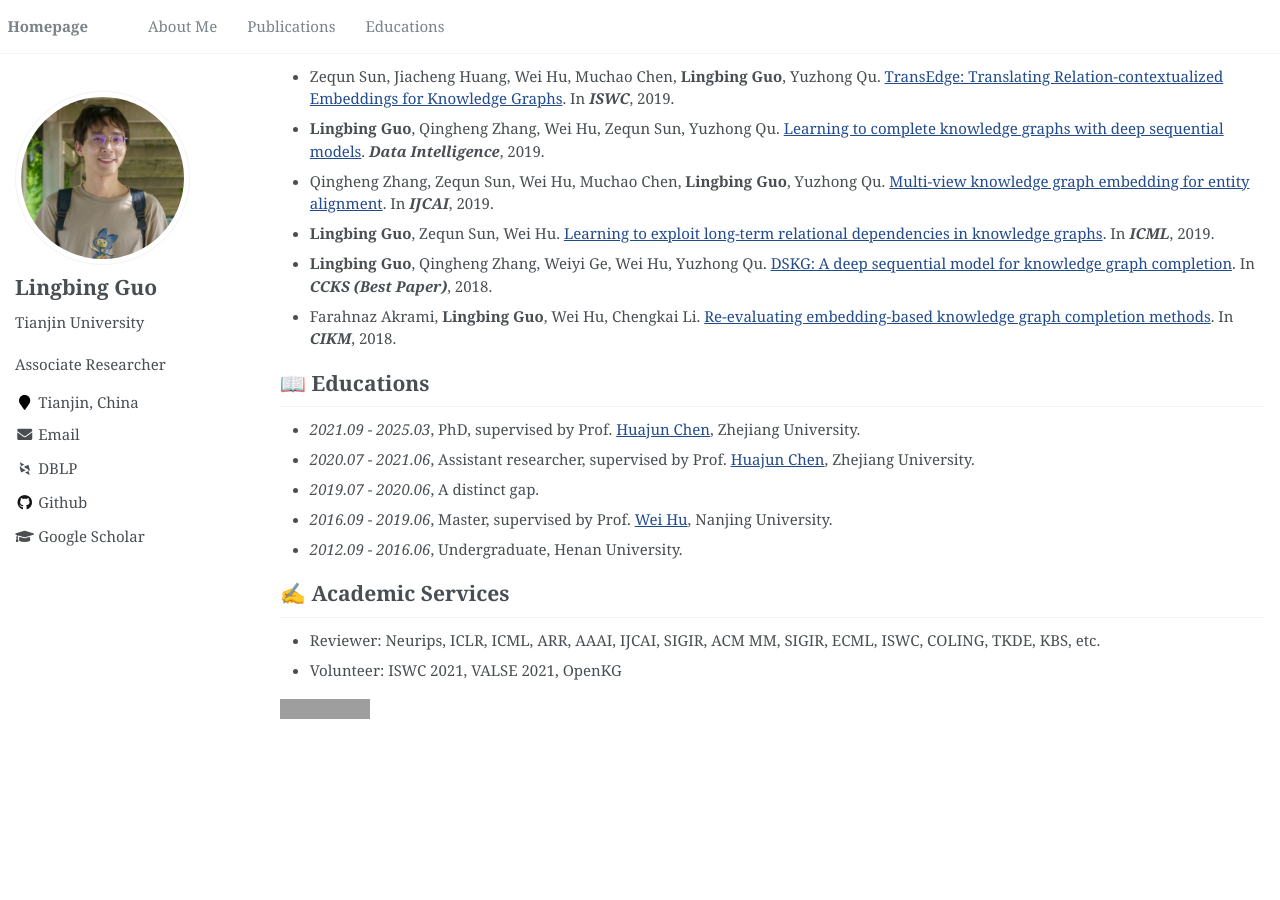
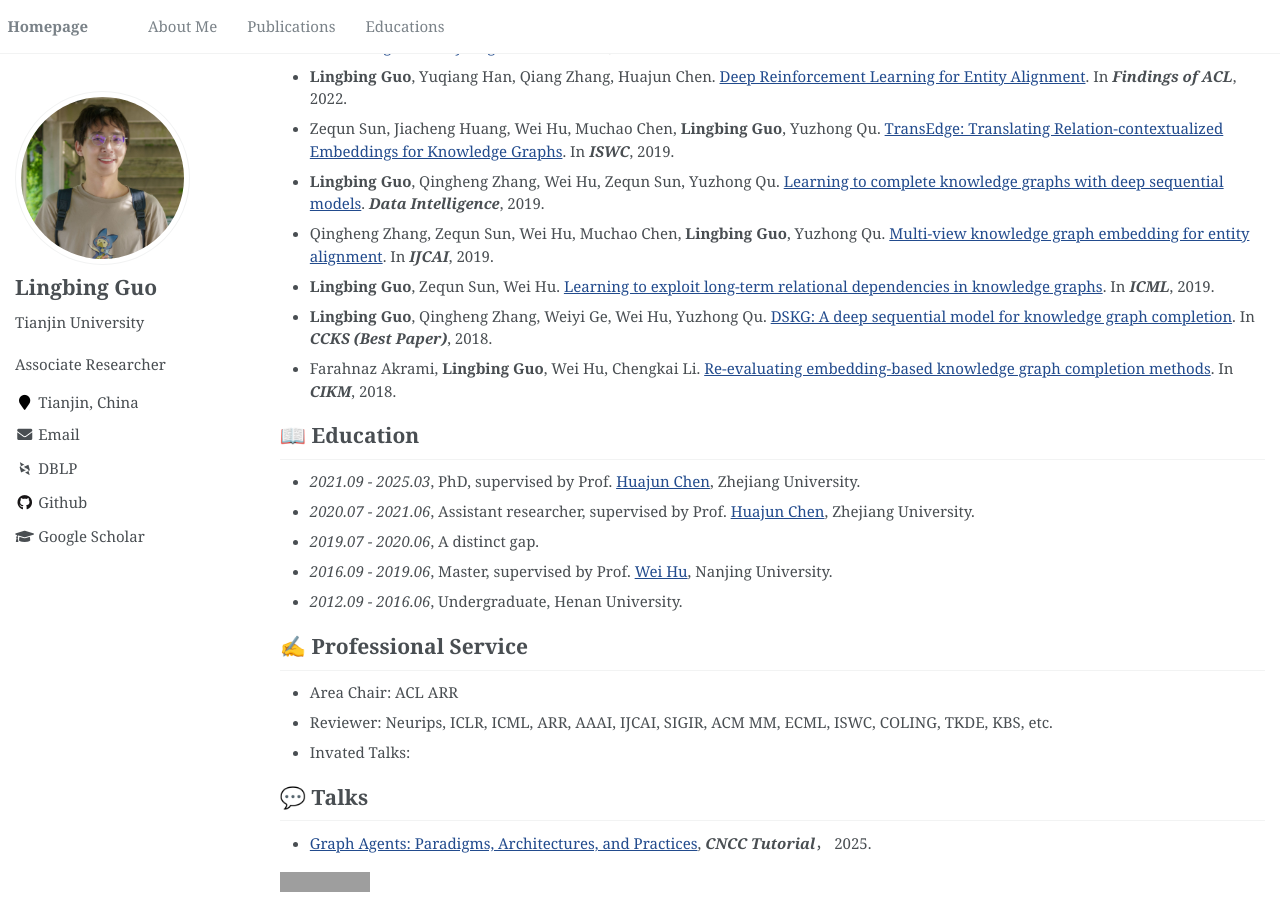
Before and after one commit to guolingbing/guolingbing.github.io, a Jekyll site: the page built from _pages/about.md, in a window 1280 px wide and 900 px high, scrolled down 1197 px. Built offline with Jekyll 4.4.1, drawn with Linux system fonts in a browser that asks for light colours; some web fonts are replaced; before the commit the page ends 1924 px from its top, so only the background shows below that; some of the changed text lies outside the part shown; grey boxes are pictures that could not be loaded.

Commit message:
Update about.md

```diff
--- a/_pages/about.md
+++ b/_pages/about.md
@@ -22,6 +22,8 @@ Hi, I am Lingbing, currently an associate researcher at College of Intelligence
 
 
 # 📝 Publications
+
+- **Lingbing Guo**, Zhuo Chen, Yichi Zhang, Wenbin Guo, Haonan Yang, Zhao Li, Zirui Chen, Xin Wang. [rMMEA: Robust Multi-Modal Entity Alignment with Missing and Noise Visual Modality](). In ***AAAI***, 2026.
 
 - Yichi Zhang, Zhuo Chen, **Lingbing Guo**, Yajing Xu, Min Zhang, Wen Zhang, Huajun Chen. [Abstractive Visual Understanding of Multi-modal Structured Knowledge: A New Perspective for MLLM Evaluation](https://arxiv.org/pdf/2506.01293). In ***ACM MM (Oral)***, 2025.
 
@@ -78,7 +80,7 @@ Hi, I am Lingbing, currently an associate researcher at College of Intelligence
 
 
 
-# 📖 Educations
+# 📖 Education
 - *2021.09 - 2025.03*, PhD, supervised by Prof. [Huajun Chen](https://person.zju.edu.cn/huajun), Zhejiang University.
 - *2020.07 - 2021.06*, Assistant researcher, supervised by Prof. [Huajun Chen](https://person.zju.edu.cn/huajun), Zhejiang University.
 - *2019.07 - 2020.06*, A distinct gap.
@@ -86,8 +88,13 @@ Hi, I am Lingbing, currently an associate researcher at College of Intelligence
 - *2012.09 - 2016.06*, Undergraduate, Henan University.
 
 
-# ✍️ Academic Services
-- Reviewer: Neurips, ICLR, ICML, ARR, AAAI, IJCAI, SIGIR, ACM MM, SIGIR, ECML, ISWC, COLING, TKDE, KBS, etc.‌
-- Volunteer: ISWC 2021, VALSE 2021, OpenKG
+# ✍️ Professional Service
+- Area Chair: ACL ARR
+- Reviewer: Neurips, ICLR, ICML, ARR, AAAI, IJCAI, SIGIR, ACM MM, ECML, ISWC, COLING, TKDE, KBS, etc.
+- Invated Talks:
+
+# 💬 Talks
+
+- [Graph Agents: Paradigms, Architectures, and Practices](https://ccf.org.cn/cncc2025/schedule_d_4222), ***CNCC Tutorial***， 2025.
 
 <a href="https://info.flagcounter.com/r4RW"><img src="https://s05.flagcounter.com/mini/r4RW/bg_FFFFFF/txt_000000/border_CCCCCC/flags_0/" alt="Flag Counter" border="0"></a>
```
